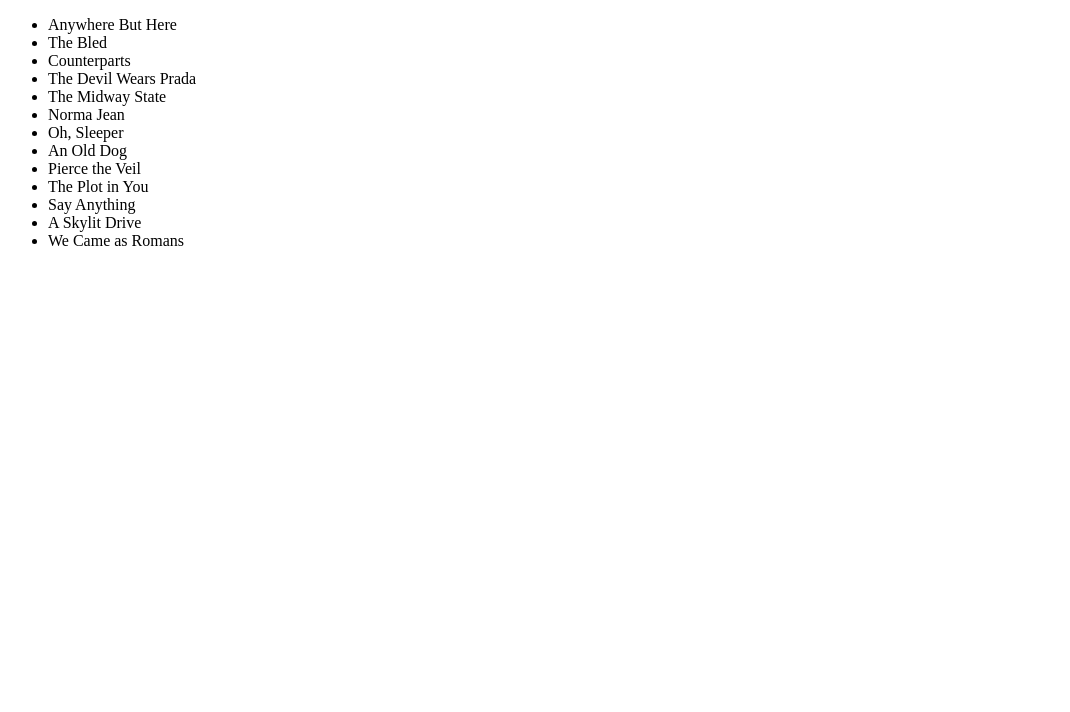
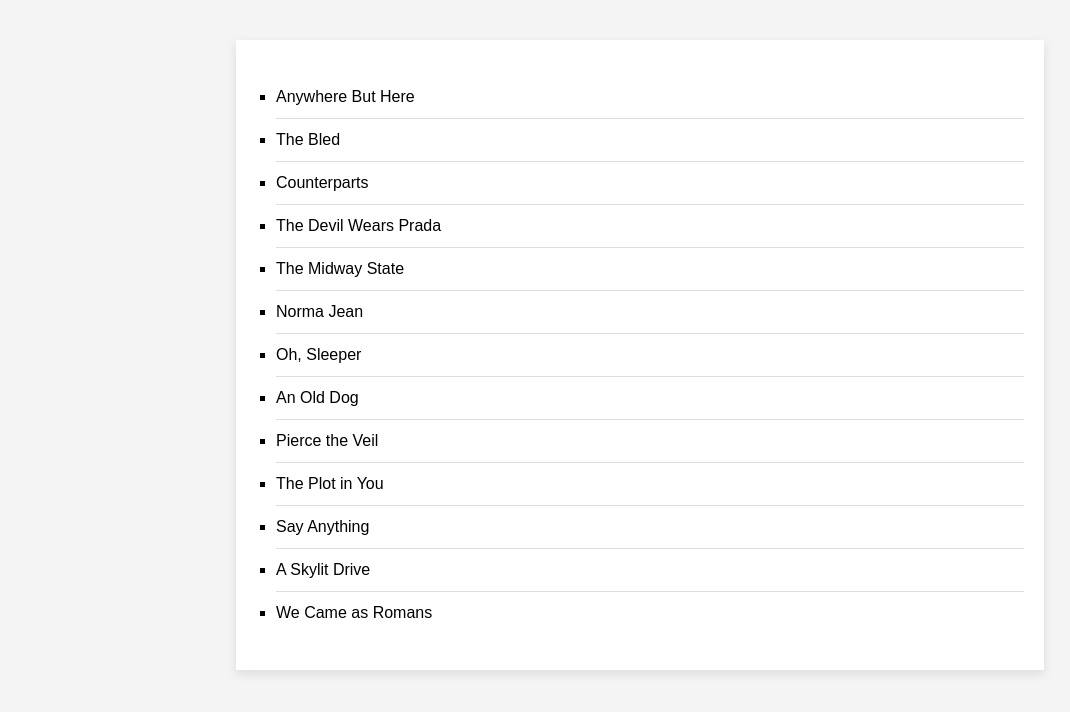
Before and after one commit to acciojob/sorting-articles-Atharva-Koli, a website: page main.html in a window 1280 px wide. Shown: the whole page, without its empty margins (0-1070 px from the left). Drawn offline with Linux system fonts and the light colour scheme.

Commit message:
created a submission

```diff
--- a/main.html
+++ b/main.html
@@ -7,7 +7,9 @@
 
 <body>
 
-  <ul id="band"></ul>
+  <div class="container">
+    <ul id="band"></ul>
+  </div>
 
   <script src="script.js"></script>
 </body>
--- a/styles.css
+++ b/styles.css
@@ -1 +1,28 @@
 /*  your css code here. If applicable */
+body {
+  margin: 0;
+  font-family: Arial, sans-serif;
+  background-color: #f4f4f4;
+}
+
+.container {
+  width: 60%;
+  margin: 40px auto;
+  background: white;
+  padding: 20px;
+  box-shadow: 0 4px 10px rgba(0, 0, 0, 0.1);
+}
+
+ul {
+  list-style-type: square;   /* bullet style */
+  padding-left: 20px;
+}
+
+li {
+  padding: 12px 0;
+  border-bottom: 1px solid #ddd;
+}
+
+li:last-child {
+  border-bottom: none;
+}
```
